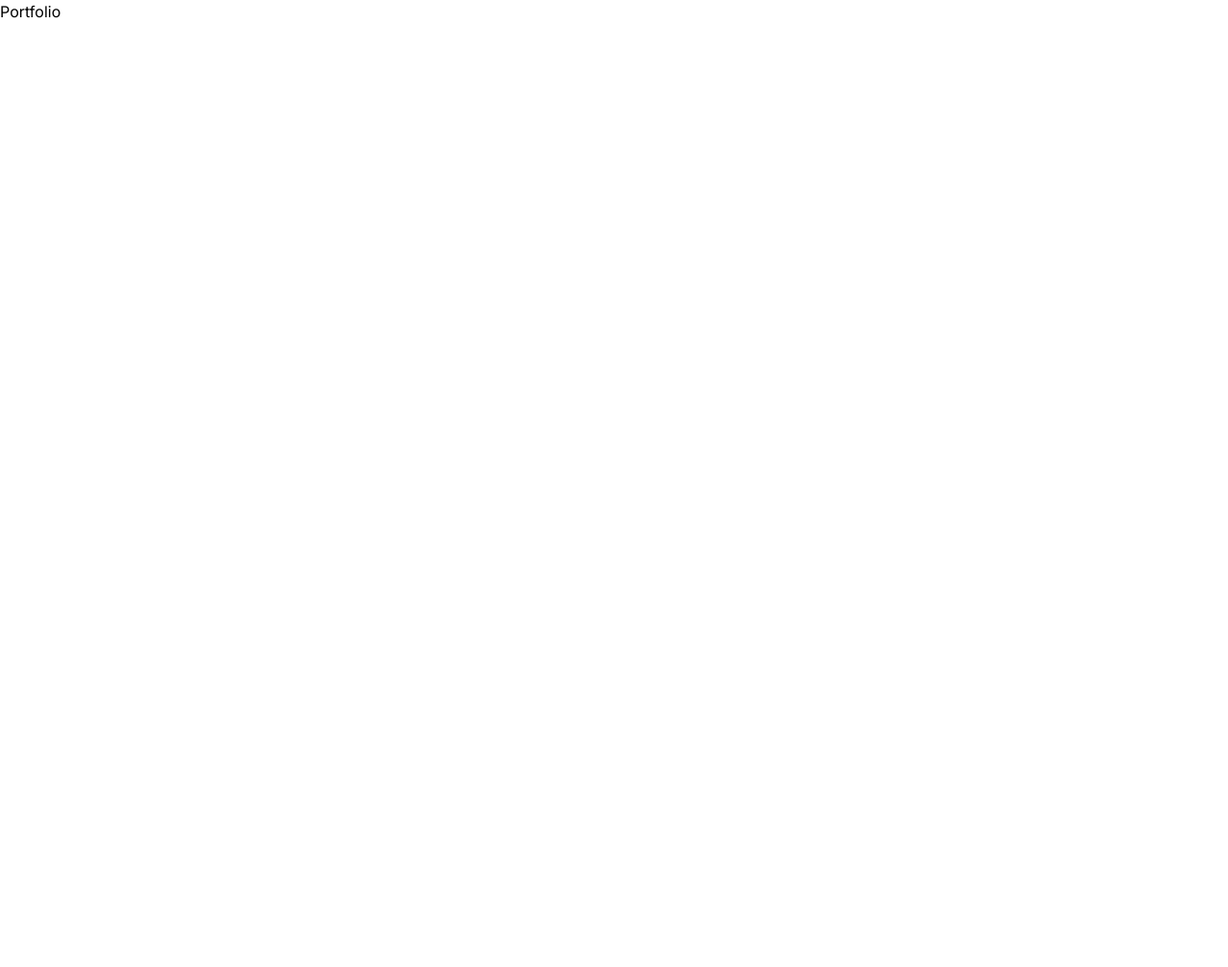
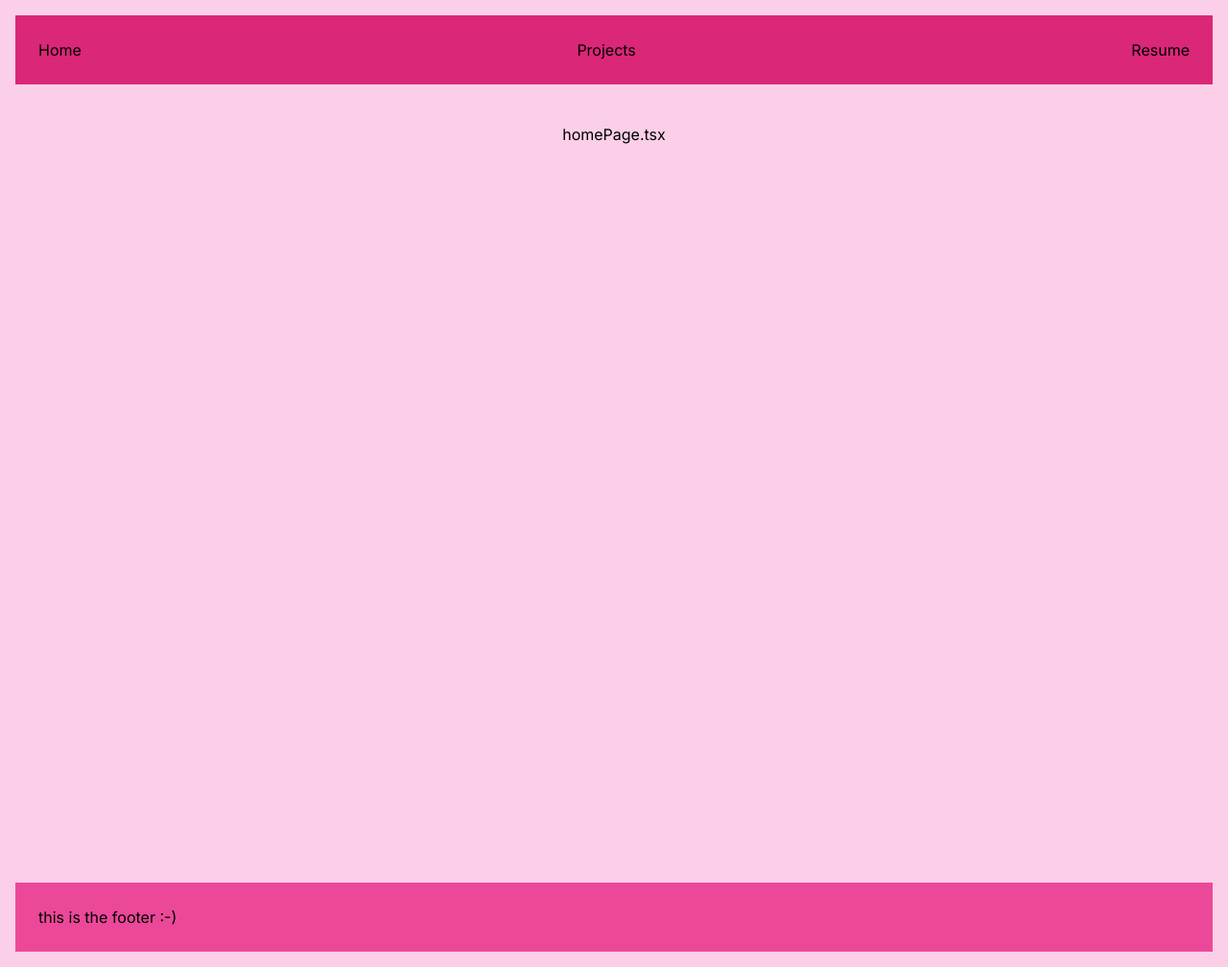
Before and after one commit to nezcodin/Portfolio, a Next.js app in the folder portfolio-site/: page / in a window 1280 px wide. Shown: the whole page at 96% size. Before the commit the page ends 800 px from the top, so only its background shows below. Built offline with nearby package versions, Linux system fonts and the light colour scheme.

Commit message:
added nav, footer, and adjusted layout

```diff
--- /dev/null
+++ b/portfolio-site/src/app/components/footer.tsx
@@ -0,0 +1,7 @@
+export default function Footer() {
+  return (
+    <div className="flex p-6 m-4 items-end bg-pink-500">
+      <p>this is the footer :-)</p>
+    </div>
+  )
+}
--- /dev/null
+++ b/portfolio-site/src/app/components/navbar.tsx
@@ -0,0 +1,9 @@
+export default function NavBar() {
+  return (
+    <div className="flex bg-pink-600 m-4 p-6 justify-between">
+      <p>Home</p>
+      <p>Projects</p>
+      <p>Resume</p>
+    </div>
+  )
+}
--- a/portfolio-site/src/app/globals.css
+++ b/portfolio-site/src/app/globals.css
@@ -1,3 +1,7 @@
 @tailwind base;
 @tailwind components;
 @tailwind utilities;
+
+.site-bg {
+  background-color: #FBCFE8;
+}
--- a/portfolio-site/src/app/layout.tsx
+++ b/portfolio-site/src/app/layout.tsx
@@ -1,6 +1,8 @@
 import './globals.css'
 import type { Metadata } from 'next'
 import { Inter } from 'next/font/google'
+import NavBar from './components/navbar'
+import Footer from './components/footer'
 
 const inter = Inter({ subsets: ['latin'] })
 
@@ -16,7 +18,11 @@
 }) {
   return (
     <html lang="en">
-      <body className={inter.className}>{children}</body>
+      <body className={`site-bg ${inter.className}`}>
+        <NavBar />
+        {children}
+        <Footer />
+      </body>
     </html>
   )
 }
--- a/portfolio-site/src/app/page.tsx
+++ b/portfolio-site/src/app/page.tsx
@@ -1,7 +1,7 @@
 export default function Home() {
   return (
-    <div>
-      <h1>Portfolio</h1>
+    <div className="flex justify-center min-h-screen min-w-screen p-6">
+      <h1>homePage.tsx</h1>
     </div>
   )
 }
```
